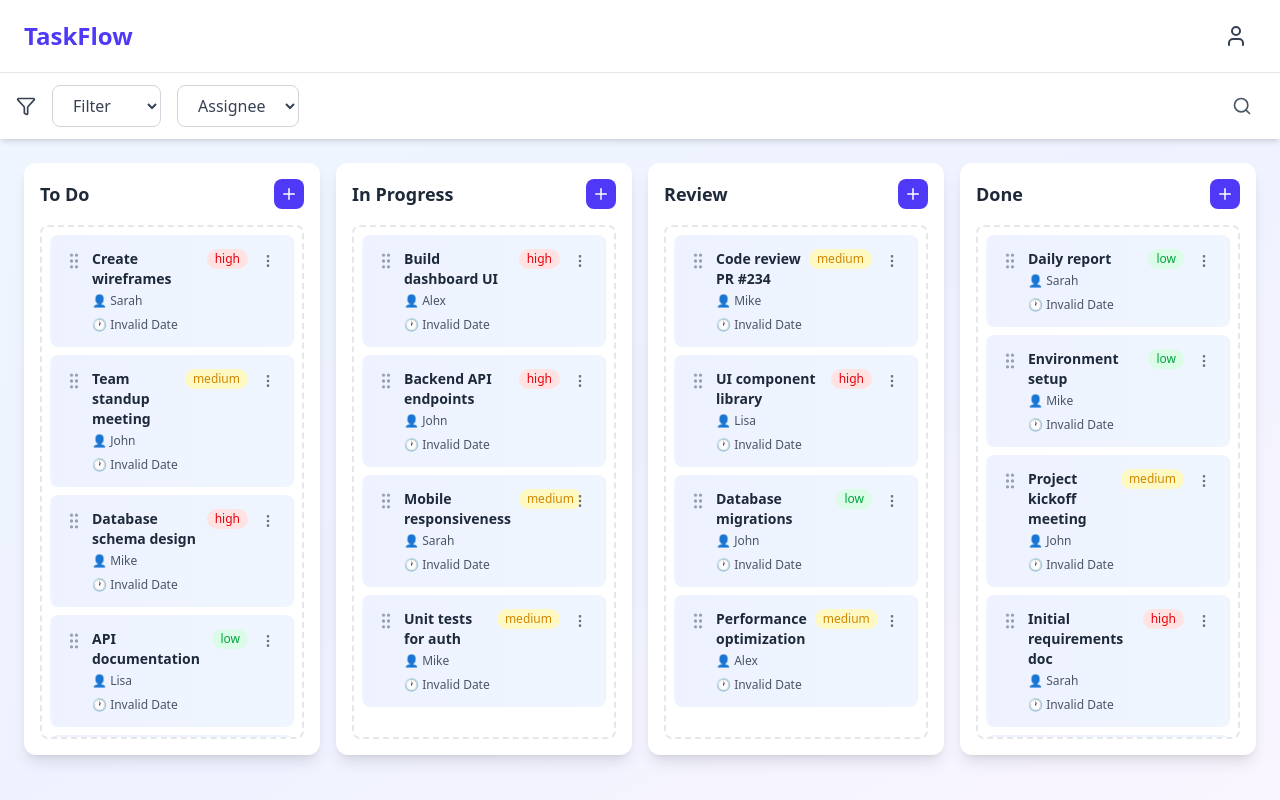
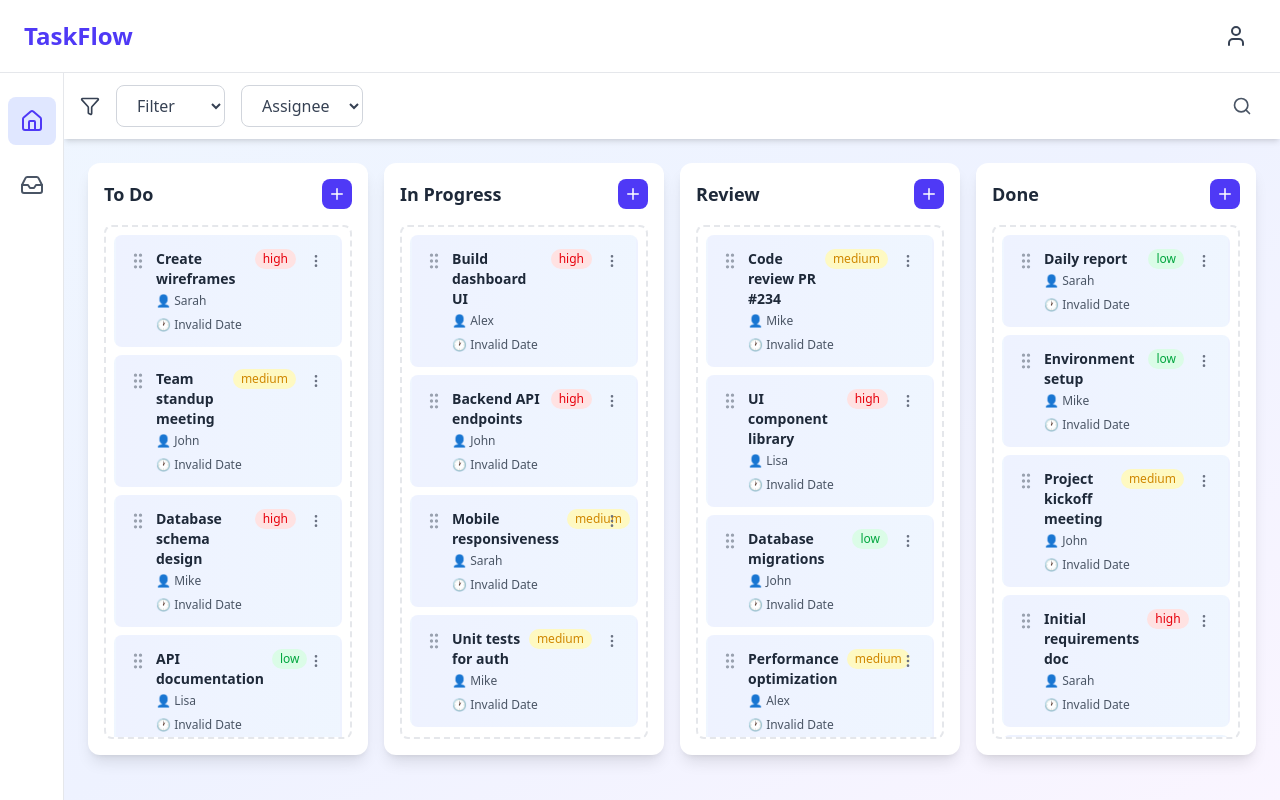
Before and after one commit to vilmora-dev/to-do-app, a React (Vite) app: page / in a window 1280 px wide. Built offline with nearby package versions, Linux system fonts and the light colour scheme.

Commit message:
feat(layout): integrate sidebar component into main app layout

```diff
--- a/src/App.jsx
+++ b/src/App.jsx
@@ -11,6 +11,7 @@ function App() {
     <div className="App flex flex-col h-screen">
       <Navbar />
       <div className="flex flex-1 overflow-hidden">
+        <Sidebar currentView={currentView} onViewChange={setCurrentView} />
         <main className="flex-1 overflow-auto bg-gradient-to-br from-blue-50 via-indigo-50 to-purple-50">
           {currentView === 'home' && <Dashboard />}
           {currentView === 'inbox' && (
```
